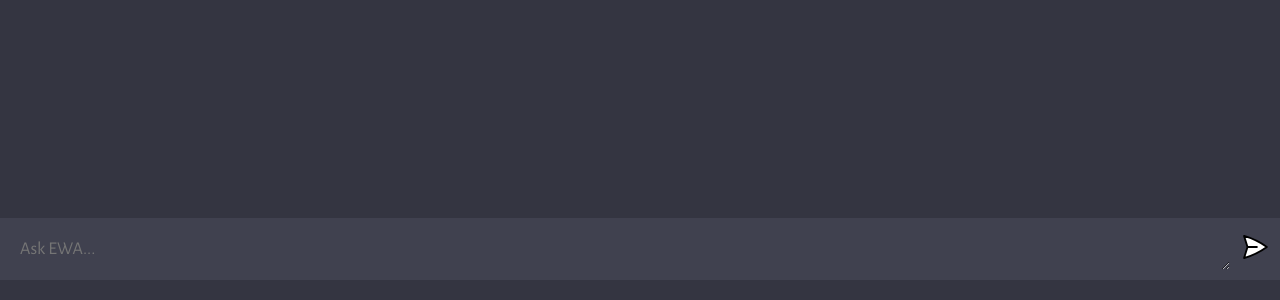
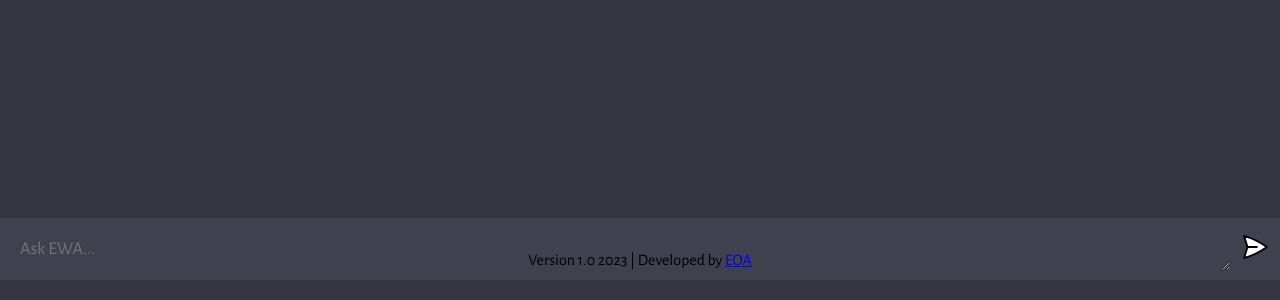
Before and after one commit to four-teen/SKSUAi, a website built with Vite: page client/index.html in a window 1280 px wide. Shown: the part 500-800 px from the top of the page. Built offline with nearby package versions, Linux system fonts and the light colour scheme.

Commit message:
adding label at the bottom

```diff
--- a/client/index.html
+++ b/client/index.html
@@ -12,6 +12,7 @@
       <div id="chat_container"></div>
       <form>
         <textarea name="prompt" cols="1" rows="1" placeholder="Ask EWA..."></textarea>
+        <label for="prompt" class="input-label">Version 1.0  2023 | Developed by <a href="https://www.facebook.com/breeve.antonio/">EOA</a></label>
         <button type="submit"><img src="assets/send.svg"></button>
       </form>
     </div>
```
